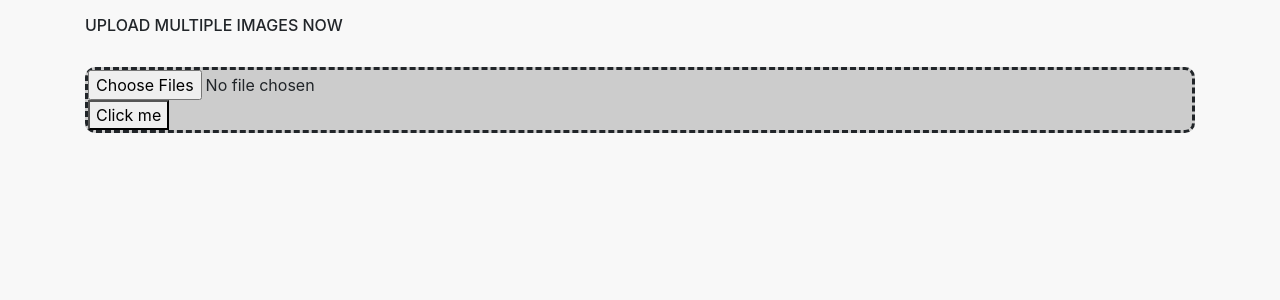
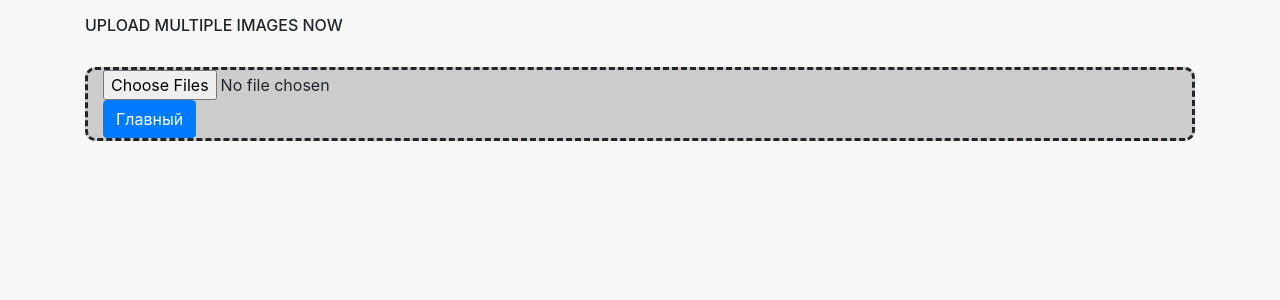
Before and after one commit to MarNikVla/web_report, a Django app: page /test-dropzone/ in a window 1280 px wide. Shown: the top 300 px of the page. Run offline with Django 4.2, Linux system fonts and the light colour scheme; some libraries are stand-ins or nearby versions.

Commit message:
drag drop test-dropzone worked better

```diff
--- a/web_report_card/static/js/dropzone-main.js
+++ b/web_report_card/static/js/dropzone-main.js
@@ -3,6 +3,7 @@ const myDropzone= new Dropzone('#my-dropzone',{
     url:'/upload/',
     maxFiles:5,
     maxFilesize:2,
-    // forceFallback: true,
-
+    acceptedFiles:'.xlsx',
+    addRemoveLinks: true,
+    dictDefaultMessage: 'Upload your files here',
 })
--- a/web_report_card/templates/web_report_card/base.html
+++ b/web_report_card/templates/web_report_card/base.html
@@ -1,4 +1,12 @@
 {% load static %}
+{% load bootstrap4 %}
+
+{# Load CSS and JavaScript #}
+{% bootstrap_css %}
+{% bootstrap_javascript jquery='full' %}
+
+{# Display django.contrib.messages as Bootstrap alerts #}
+{% bootstrap_messages %}
 
 <!doctype html>
 <html lang="en">
--- a/web_report_card/templates/web_report_card/test dropzone.html
+++ b/web_report_card/templates/web_report_card/test dropzone.html
@@ -1,14 +1,34 @@
 {% extends 'web_report_card/base.html' %}
+{% load bootstrap4 %}
+
+{# Load CSS and JavaScript #}
+{% bootstrap_css %}
+{% bootstrap_javascript jquery='full' %}
+
+{# Display django.contrib.messages as Bootstrap alerts #}
+{% bootstrap_messages %}
 
 {% block content %}
     <h6>UPLOAD MULTIPLE IMAGES NOW</h6>
     <br>
     <form enctype='multipart/form-data' action="{% url 'web_report_card:test-dropzone' %}"
-          method='POST' class="dropzone dz" id="my-dropzone">
+          method='POST' class="dropzone dz container" id="my-dropzone">
         {% csrf_token %}
         <div class="fallback">
             <input name="file" type="file" multiple/>
         </div>
-        <button type="submit">Click me</button>
+
+            <div class="row justify-content-end">
+                <div class="col align-self-end">
+                    <button type="submit" id="button" class="btn btn-primary">Главный</button>
+                    {#                {% bootstrap_button "Save" button_type="submit" button_class="btn-primary" %}#}
+                </div>
+
+                {#        <button type="submit">Click me</button>#}
+            </div>
+        <div class="fallback">
+
+        </div>
     </form>
+
 {% endblock %}
--- a/web_report_card/views.py
+++ b/web_report_card/views.py
@@ -67,7 +67,11 @@ class TestViewDropzone(FormView):
 def file_upload(request):
     if request.method == 'POST':
         my_file=request.FILES.get('file')
-        print(my_file)
+        print(my_file.name)
         Document.objects.create(docfile=my_file)
+        # if my_file.name.endswith('.xlsx'):
+        #     Document.objects.create(docfile=my_file)
+        # else:
+        #     return HttpResponse('/ghh')
         return HttpResponse('')
     return JsonResponse({'post':'fasle'})
```
Also changed, not shown: db.sqlite3.
